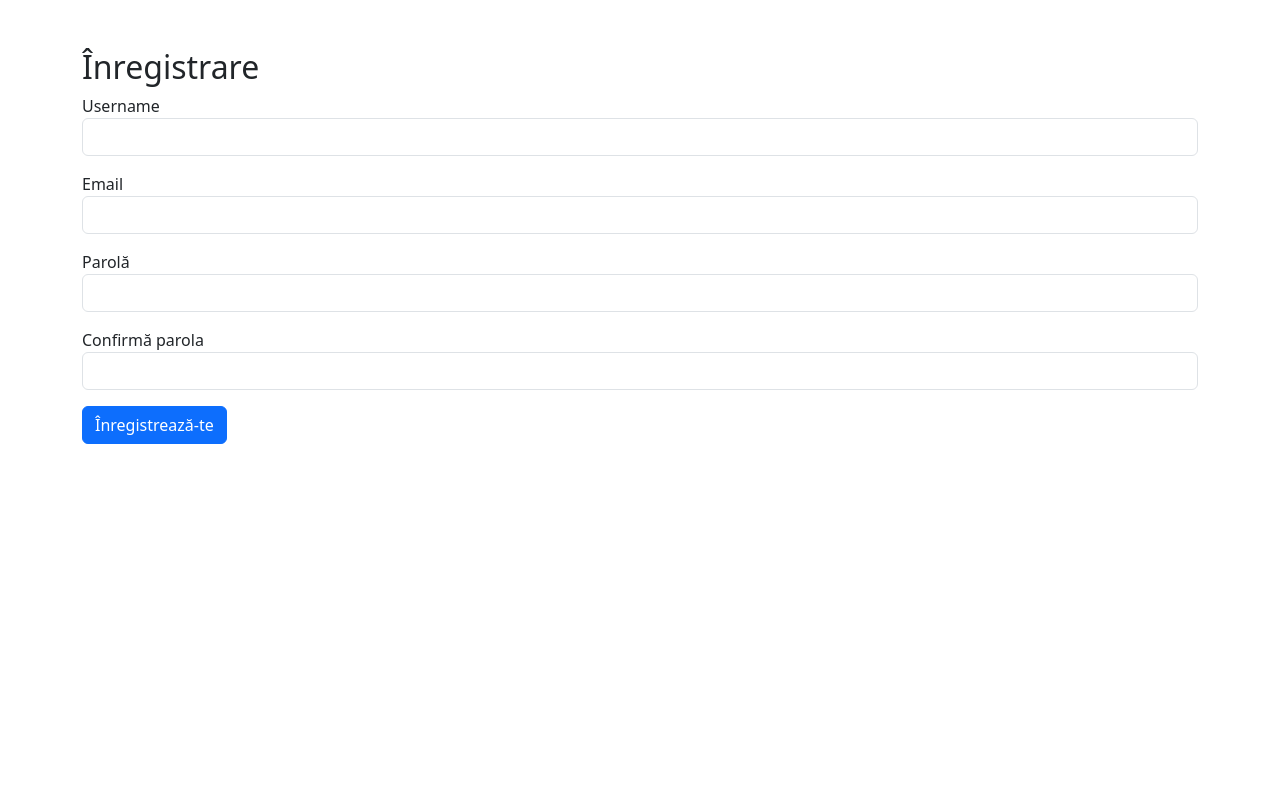
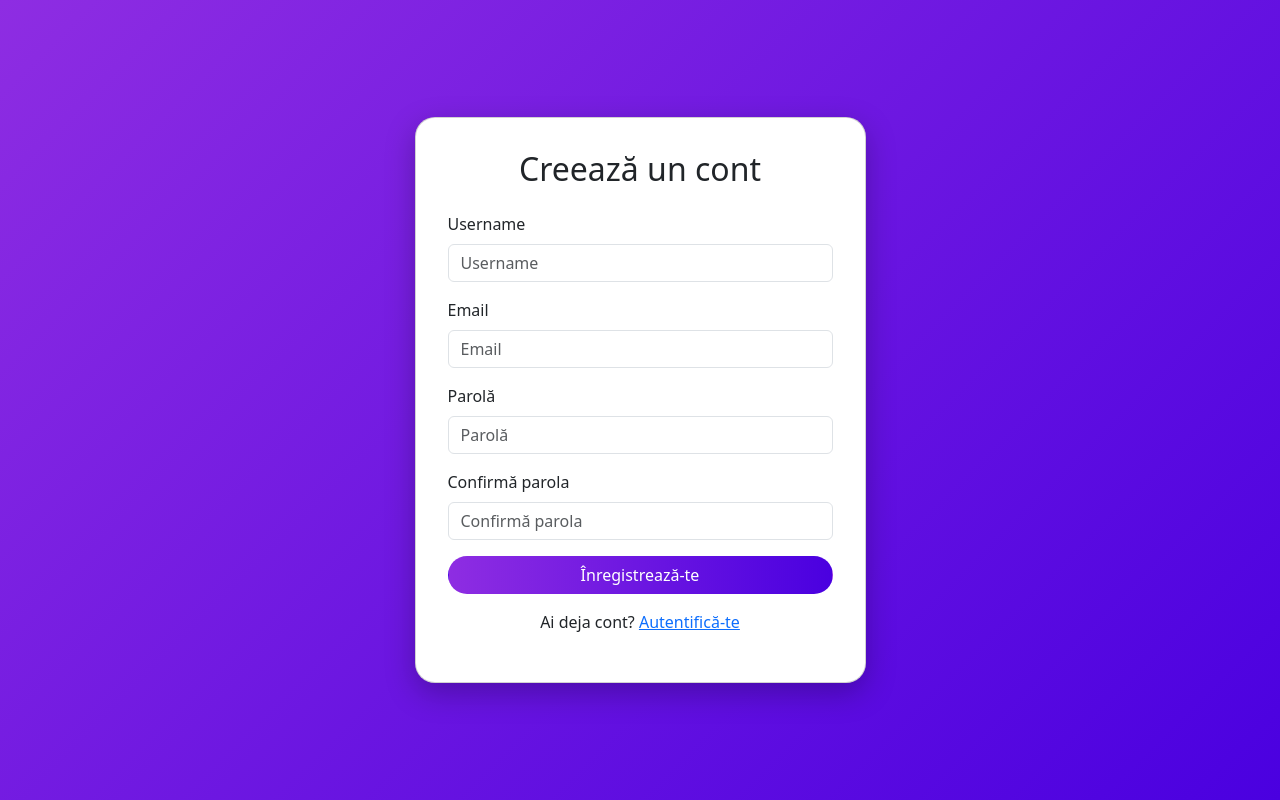
Before and after one commit to iuliann26/Web_Portfolio, a Flask app: page /register in a window 1280 px wide. Run offline with Flask 3, Linux system fonts and the light colour scheme.

Commit message:
imbunatatire register html

```diff
--- a/app/templates/register.html
+++ b/app/templates/register.html
@@ -1,74 +1,122 @@
-<!DOCTYPE html>
+<!doctype html>
 <html lang="ro">
 <head>
     <meta charset="UTF-8">
     <meta name="viewport" content="width=device-width, initial-scale=1.0">
     <title>Înregistrare</title>
-    <link href="https://cdn.jsdelivr.net/npm/bootstrap@5.3.3/dist/css/bootstrap.min.css" rel="stylesheet">
+    <link href="https://cdn.jsdelivr.net/npm/bootstrap@5.3.2/dist/css/bootstrap.min.css" rel="stylesheet">
+    <style>
+        body {
+            background: linear-gradient(135deg, #8E2DE2, #4A00E0);
+            min-height: 100vh;
+            display: flex;
+            align-items: center;
+            justify-content: center;
+            overflow: hidden;
+        }
+
+        .card {
+            animation: fadeInUp 1s ease-out forwards;
+            opacity: 0;
+            border-radius: 20px;
+            box-shadow: 0 10px 30px rgba(0, 0, 0, 0.25);
+            background-color: #fff;
+            padding: 2rem;
+        }
+
+        .btn-custom {
+            background: linear-gradient(90deg, #8E2DE2, #4A00E0);
+            color: white;
+            border-radius: 50px;
+            transition: all 0.3s ease;
+        }
+
+        .btn-custom:hover {
+            transform: translateY(-2px);
+            box-shadow: 0 8px 20px rgba(138, 43, 226, 0.3);
+        }
+
+        @keyframes fadeInUp {
+            from {
+                transform: translateY(50px);
+                opacity: 0;
+            }
+            to {
+                transform: translateY(0);
+                opacity: 1;
+            }
+        }
+
+        .fade-in {
+            animation: fadeIn 1s ease-in forwards;
+            opacity: 0;
+        }
+
+        @keyframes fadeIn {
+            to {
+                opacity: 1;
+            }
+        }
+    </style>
 </head>
 <body>
-<div class="container mt-5">
-    <h2>Înregistrare</h2>
 
-    <!-- Mesaje Flash -->
+<div class="container fade-in">
+    <div class="row justify-content-center">
+        <div class="col-md-6 col-lg-5">
+            <div class="card">
+                <h2 class="text-center mb-4">Creează un cont</h2>
+
+                <form method="POST">
+                    {{ form.hidden_tag() }}
+
+                    <div class="mb-3">
+                        {{ form.username.label(class="form-label") }}
+                        {{ form.username(class="form-control", placeholder="Username") }}
+                    </div>
+
+                    <div class="mb-3">
+                        {{ form.email.label(class="form-label") }}
+                        {{ form.email(class="form-control", placeholder="Email") }}
+                    </div>
+
+                    <div class="mb-3">
+                        {{ form.password.label(class="form-label") }}
+                        {{ form.password(class="form-control", placeholder="Parolă") }}
+                    </div>
+
+                    <div class="mb-3">
+                        {{ form.confirm.label(class="form-label") }}
+                        {{ form.confirm(class="form-control", placeholder="Confirmă parola") }}
+                    </div>
+
+                    <div class="d-grid">
+                        {{ form.submit(class="btn btn-custom") }}
+                    </div>
+                </form>
+
+                <div class="mt-3 text-center">
+                    <p>Ai deja cont? <a href="{{ url_for('main.login') }}">Autentifică-te</a></p>
+                </div>
+
                 {% with messages = get_flashed_messages(with_categories=true) %}
                   {% if messages %}
+                    <div class="mt-3">
                       {% for category, message in messages %}
                         <div class="alert alert-{{ category }} alert-dismissible fade show" role="alert">
                           {{ message }}
                           <button type="button" class="btn-close" data-bs-dismiss="alert" aria-label="Close"></button>
                         </div>
                       {% endfor %}
+                    </div>
                   {% endif %}
                 {% endwith %}
 
-    <!-- Formularul -->
-    <form method="POST">
-        {{ form.hidden_tag() }}
-
-        <!-- Username -->
-        <div class="mb-3">
-            {{ form.username.label }}
-            {{ form.username(class="form-control") }}
-            {% for error in form.username.errors %}
-                <div class="text-danger">{{ error }}</div>
-            {% endfor %}
+            </div>
+        </div>
+    </div>
 </div>
 
-        <!-- Email -->
-        <div class="mb-3">
-            {{ form.email.label }}
-            {{ form.email(class="form-control") }}
-            {% for error in form.email.errors %}
-                <div class="text-danger">{{ error }}</div>
-            {% endfor %}
-        </div>
-
-        <!-- Parolă -->
-        <div class="mb-3">
-            {{ form.password.label }}
-            {{ form.password(class="form-control") }}
-            {% for error in form.password.errors %}
-                <div class="text-danger">{{ error }}</div>
-            {% endfor %}
-        </div>
-
-        <!-- Confirmare Parolă -->
-        <div class="mb-3">
-            {{ form.confirm.label }}
-            {{ form.confirm(class="form-control") }}
-            {% for error in form.confirm.errors %}
-                <div class="text-danger">{{ error }}</div>
-            {% endfor %}
-        </div>
-
-        <!-- Submit -->
-        {{ form.submit(class="btn btn-primary") }}
-    </form>
-</div>
-
-<!-- Script Bootstrap -->
-<script src="https://cdn.jsdelivr.net/npm/@popperjs/core@2.11.6/dist/umd/popper.min.js"></script>
-<script src="https://cdn.jsdelivr.net/npm/bootstrap@5.3.3/dist/js/bootstrap.min.js"></script>
+<script src="https://cdn.jsdelivr.net/npm/bootstrap@5.3.2/dist/js/bootstrap.bundle.min.js"></script>
 </body>
 </html>
```
Lines whose indentation alone changed are shown as unchanged.
